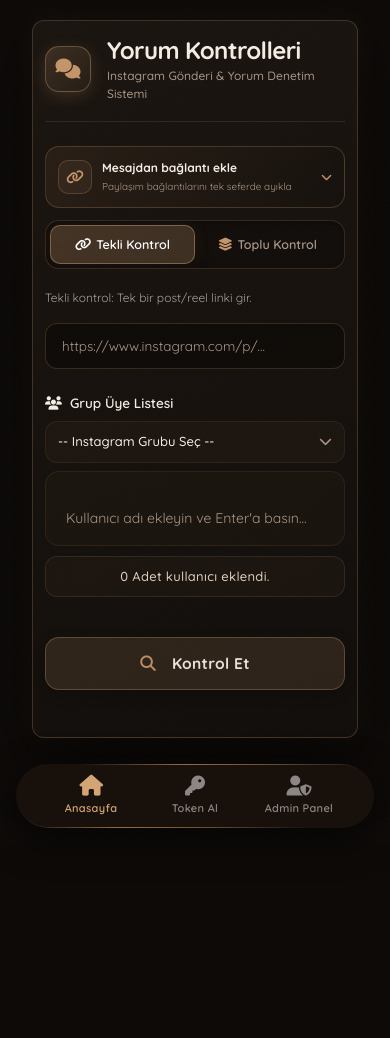
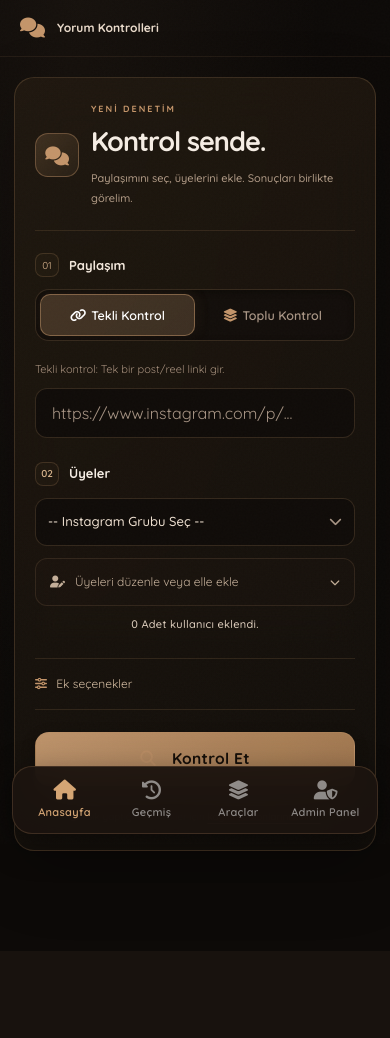
Before and after one commit to seghobs/kontrolv-new, a Flask app: page / in a window 390 px wide. After the commit the page ends 883 px from the top, so only its background shows below. Run offline with Flask 3, Linux system fonts and the light colour scheme; data that the repository does not hold is empty; some libraries are stand-ins or nearby versions.

Commit message:
Simplify audit homepage and unify responsive coffee theme

```diff
--- a/static/js/control_scope.js
+++ b/static/js/control_scope.js
@@ -2,7 +2,7 @@
     const form=document.getElementById('checkForm');if(!form)return;
     const section=document.createElement('details');section.className='control-utility control-extractor';
     section.innerHTML='<summary><span class="control-utility-icon"><i class="fas fa-link" aria-hidden="true"></i></span><span class="control-utility-copy"><strong>Mesajdan bağlantı ekle</strong><small>Paylaşım bağlantılarını tek seferde ayıkla</small></span><i class="fas fa-chevron-down control-utility-arrow" aria-hidden="true"></i></summary><div class="control-extractor-body"><label for="control-pasted-message">Bağlantıları içeren mesaj</label><textarea id="control-pasted-message" class="form-control" data-pasted-message placeholder="Bağlantıları içeren mesajı buraya yapıştırın"></textarea><button type="button" class="btn btn-secondary" data-extract>Bağlantıları forma aktar</button><p data-extract-status role="status"></p></div>';
-    form.prepend(section);
+    const utilities=document.getElementById('homeUtilities');if(utilities)utilities.append(section);else form.prepend(section);
     section.querySelector('[data-extract]').onclick=()=>{
         const text=section.querySelector('textarea').value;
         const matches=[...text.matchAll(/https?:\/\/(?:www\.)?instagram\.com\/(?:p|reels?|tv)\/([\w-]+)/g)];
@@ -12,7 +12,7 @@
         if(field&&urls.length){field.value=urls.join('\n');field.dispatchEvent(new Event('input',{bubbles:true}));}
         section.querySelector('[data-extract-status]').textContent=urls.length+' paylaşım ayıklandı. '+(matches.length-urls.length)+' tekrar kaldırıldı.';
     };
-    try{const last=localStorage.getItem('last-control');if(last&&/^[a-f0-9]{32}$/.test(last)){const link=document.createElement('a');link.href='/result/'+last;link.className='control-utility control-resume';link.innerHTML='<span class="control-utility-icon"><i class="fas fa-clock-rotate-left" aria-hidden="true"></i></span><span class="control-utility-copy"><strong>Son denetime geri dön</strong><small>Kaldığın raporu tekrar aç</small></span><i class="fas fa-arrow-right control-utility-arrow" aria-hidden="true"></i>';form.prepend(link);}}catch{}
+    try{const last=localStorage.getItem('last-control');if(last&&/^[a-f0-9]{32}$/.test(last)){const link=document.createElement('a');link.href='/result/'+last;link.className='control-utility control-resume';link.innerHTML='<span class="control-utility-icon"><i class="fas fa-clock-rotate-left" aria-hidden="true"></i></span><span class="control-utility-copy"><strong>Son denetime geri dön</strong><small>Kaldığın raporu tekrar aç</small></span><i class="fas fa-arrow-right control-utility-arrow" aria-hidden="true"></i>';const resume=document.getElementById('homeResume');if(resume)resume.append(link);else form.prepend(link);}}catch{}
     window.confirmControlScope=async form=>{
         const data=new FormData(form),links=[...new Set(String(data.get('post_link')||'').split(/\s+/).filter(Boolean))],members=[...new Set(String(data.get('grup_uye')||'').split(/\s+/).filter(Boolean))];
         const dialog=document.createElement('dialog');dialog.className='member-dialog control-scope-dialog';
--- a/templates/admin.html
+++ b/templates/admin.html
@@ -39,6 +39,7 @@
             return originalFetch(input, init);
         };
     </script>
+<link rel="stylesheet" href="{{ url_for('static', filename='css/theme_refresh.css') }}">
 </head>
 <body>
 
--- a/templates/admin_login.html
+++ b/templates/admin_login.html
@@ -40,6 +40,7 @@
             return originalFetch(input, init);
         };
     </script>
+<link rel="stylesheet" href="{{ url_for('static', filename='css/theme_refresh.css') }}">
 </head>
 <body>
     <div class="container">
--- a/templates/followup_base.html
+++ b/templates/followup_base.html
@@ -8,6 +8,7 @@
     <link rel="stylesheet" href="{{ url_for('static',filename='css/main.css') }}">
     <link rel="stylesheet" href="{{ url_for('static',filename='css/member_analysis.css') }}">
     <link rel="stylesheet" href="{{ url_for('static',filename='css/followup.css') }}">
+<link rel="stylesheet" href="{{ url_for('static', filename='css/theme_refresh.css') }}">
 </head>
 <body class="member-page followup-page">
 <main class="form-card followup-shell">
--- a/templates/form.html
+++ b/templates/form.html
@@ -2,7 +2,7 @@
 <html lang="tr">
 <head>
     <meta charset="UTF-8">
-    <meta name="viewport" content="width=device-width, initial-scale=1.0, maximum-scale=1.0, user-scalable=no">
+    <meta name="viewport" content="width=device-width, initial-scale=1.0">
     <!-- Cache Devre Disi: Chrome, Safari, Firefox hicbir sayfayi hatirlamamali -->
     <meta http-equiv="Cache-Control" content="no-store, no-cache, must-revalidate, proxy-revalidate, max-age=0">
     <meta http-equiv="Pragma" content="no-cache">
@@ -44,27 +44,31 @@
             return originalFetch(input, init);
         };
     </script>
+<link rel="stylesheet" href="{{ url_for('static', filename='css/theme_refresh.css') }}">
 </head>
-<body {% if token_error_message %}data-token-error-message="{{ token_error_message|e }}"{% endif %}>
+<body class="home-page" {% if token_error_message %}data-token-error-message="{{ token_error_message|e }}"{% endif %}>
 
-    <div class="container">
+    <header class="home-topbar"><a class="home-brand" href="/" aria-label="Ana sayfa"><i class="fas fa-comments" aria-hidden="true"></i><span>Yorum Kontrolleri</span></a><nav aria-label="Ana menü"><a href="/history"><i class="fas fa-clock-rotate-left" aria-hidden="true"></i><span>Geçmiş</span></a><a href="/tools"><i class="fas fa-layer-group" aria-hidden="true"></i><span>Araçlar & şablonlar</span></a><a href="/admin"><i class="fas fa-sliders" aria-hidden="true"></i><span>Yönetim</span></a></nav></header>
+    <div class="container home-container">
         <div class="row justify-content-center">
-            <div class="col-12 col-md-10 col-lg-8 col-xl-6">
+            <div class="col-12 home-column">
                 <div class="form-card">
                     <div class="form-header-wrap">
                         <div class="form-header-badge">
                             <i class="fas fa-comments"></i>
                         </div>
                         <div class="form-header-text">
-                            <h2>Yorum Kontrolleri</h2>
-                            <span class="form-header-sub">Instagram Gönderi & Yorum Denetim Sistemi</span>
+                            <span class="home-eyebrow">YENİ DENETİM</span><h2>Kontrol sende.</h2>
+                            <span class="form-header-sub">Paylaşımını seç, üyelerini ekle. Sonuçları birlikte görelim.</span>
                         </div>
                     </div>
+                    <div id="homeResume"></div>
                     <form id="checkForm" method="post" action="/">
                         <input type="hidden" name="csrf_token" value="{{ csrf_token() }}">
                         <input type="hidden" name="thread_id" id="thread_id_input">
                         <div class="mb-3">
 
+                            <div class="home-step"><span>01</span><label for="post_link_single">Paylaşım</label></div>
                             <div class="mode-toggle-group">
                                 <div class="mode-toggle-glider" id="modeGlider"></div>
                                 <button type="button" id="modeSingle" class="mode-toggle-btn active" onclick="setCheckMode('single')">
@@ -74,39 +78,6 @@
                                     <i class="fas fa-layer-group"></i><span>Toplu Kontrol</span>
                                 </button>
                             </div>
-                            <label id="sharersFilterWrapper" class="modern-checkbox-wrapper mb-3" for="onlySharersCheck" style="display: none;">
-                                <div class="checkbox-content">
-                                    <div class="icon-box">
-                                         <i class="fas fa-filter"></i>
-                                    </div>
-                                    <div class="text-content">
-                                        <span class="title">Sadece Atanları Getir</span>
-                                        <span class="desc">Gruptaki herkes yerine paylaşım yapanları listeler</span>
-                                    </div>
-                                </div>
-                                <label class="toggle-switch">
-                                    <input type="checkbox" id="onlySharersCheck" onchange="handleSharersCheckbox()">
-                                    <span class="slider"></span>
-                                </label>
-                            </label>
-
-                            <!-- Yeni Filtre: Beğenisi 90 ve altı olanlar -->
-                            <label id="lowLikesFilterWrapper" class="modern-checkbox-wrapper mb-3" for="lowLikesCheck" style="display: none;">
-                                <div class="checkbox-content">
-                                    <div class="icon-box coffee-icon-box" style="background: rgba(139, 109, 78, 0.15); color: #8b6d4e;">
-                                         <i class="fas fa-heart-broken"></i>
-                                    </div>
-                                    <div class="text-content">
-                                        <span class="title">Beğenisi 90 ve Altı Olanlar</span>
-                                        <span class="desc">90 ve altı beğeni alan paylaşımları anında seçer (Üye listesini değiştirmez)</span>
-                                    </div>
-                                </div>
-                                <label class="toggle-switch">
-                                    <input type="checkbox" id="lowLikesCheck" name="check_likes" value="on" onchange="handleLowLikesCheckbox()">
-                                    <span class="slider coffee-slider"></span>
-                                </label>
-                            </label>
-
                             <div id="modeHint" class="mode-hint">
                                 Tekli kontrol: Tek bir post/reel linki gir.
                             </div>
@@ -132,7 +103,7 @@
                         </div>
                         <div class="mb-3">
                             <label for="grup_uye" class="form-label d-flex align-items-center">
-                                <div><i class="fas fa-users me-2"></i>Grup Üye Listesi</div>
+                                <div class="home-step"><span>02</span><span class="home-step-label">Üyeler</span></div>
                                 <span id="selectedGroupBadge" class="badge ms-auto" style="background: rgba(196, 149, 106, 0.15); border: 1px solid rgba(196, 149, 106, 0.4); color: var(--accent-caramel); font-weight: 600; letter-spacing: 0.5px; display: none; padding: 6px 10px;"></span>
                             </label>
                             <div class="mb-2">
@@ -242,6 +213,7 @@
                             </div>
 
 
+                            <details class="home-member-editor"><summary><i class="fas fa-user-pen" aria-hidden="true"></i> Üyeleri düzenle veya elle ekle <i class="fas fa-chevron-down" aria-hidden="true"></i></summary>
                             <div class="tag-input-wrapper">
                                 <div id="tagSearchWrapper" style="display: none; border-bottom: 1px solid rgba(255,255,255,0.1); margin-bottom: 10px;">
                                     <input type="text" id="tagSearchInput" class="tag-search-input" placeholder="Listede ara..." oninput="filterUserTags(this.value)">
@@ -252,6 +224,7 @@
                                 <input type="text" id="tagAddInput" class="tag-add-input" placeholder="Kullanıcı adı ekleyin ve Enter'a basın...">
                             </div>
 
+                            </details>
                             <textarea id="grup_uye" name="grup_uye" class="d-none" required></textarea>
                             <span id="user_count" class="mb-3">0 Adet kullanıcı eklendi.</span>
                         </div>
@@ -284,21 +257,47 @@
         </div>
     </div>
 
+                        <details class="home-options" id="homeOptions"><summary><span><i class="fas fa-sliders" aria-hidden="true"></i> Ek seçenekler</span><span class="home-options-hint">Filtreler ve bağlantı araçları <i class="fas fa-chevron-down" aria-hidden="true"></i></span></summary><div class="home-options-body">                            <label id="sharersFilterWrapper" class="modern-checkbox-wrapper mb-3" for="onlySharersCheck" style="display: none;">
+                                <div class="checkbox-content">
+                                    <div class="icon-box">
+                                         <i class="fas fa-filter"></i>
+                                    </div>
+                                    <div class="text-content">
+                                        <span class="title">Sadece Atanları Getir</span>
+                                        <span class="desc">Gruptaki herkes yerine paylaşım yapanları listeler</span>
+                                    </div>
+                                </div>
+                                <label class="toggle-switch">
+                                    <input type="checkbox" id="onlySharersCheck" onchange="handleSharersCheckbox()">
+                                    <span class="slider"></span>
+                                </label>
+                            </label>
+
+                            <!-- Yeni Filtre: Beğenisi 90 ve altı olanlar -->
+                            <label id="lowLikesFilterWrapper" class="modern-checkbox-wrapper mb-3" for="lowLikesCheck" style="display: none;">
+                                <div class="checkbox-content">
+                                    <div class="icon-box coffee-icon-box" style="background: rgba(139, 109, 78, 0.15); color: #8b6d4e;">
+                                         <i class="fas fa-heart-broken"></i>
+                                    </div>
+                                    <div class="text-content">
+                                        <span class="title">Beğenisi 90 ve Altı Olanlar</span>
+                                        <span class="desc">90 ve altı beğeni alan paylaşımları anında seçer (Üye listesini değiştirmez)</span>
+                                    </div>
+                                </div>
+                                <label class="toggle-switch">
+                                    <input type="checkbox" id="lowLikesCheck" name="check_likes" value="on" onchange="handleLowLikesCheckbox()">
+                                    <span class="slider coffee-slider"></span>
+                                </label>
+                            </label>
+
+<div id="homeUtilities"></div></div></details>
                         <button type="submit" id="submitCheckBtn" class="btn btn-primary w-100 mb-3 mt-4">
                             <i class="fas fa-search me-2"></i>Kontrol Et
                         </button>
                     <p id="loading-message" role="status" aria-live="polite" class="text-center small"></p>
                     </form>
 
-                    <div class="d-none d-lg-flex gap-2">
-                        <button type="button" onclick="location.href='token_al'" class="btn btn-secondary flex-grow-1">
-                            <i class="fas fa-key me-2" style="color: var(--accent-caramel);"></i>Token Al
-                        </button>
-                        <a href="{{ url_for('history.index') }}" class="btn btn-admin"><i class="fas fa-clock-rotate-left me-2" aria-hidden="true" style="color: var(--accent-caramel);"></i>Denetim Geçmişi</a>
-                        <button type="button" onclick="location.href='admin'" class="btn btn-admin flex-grow-1">
-                            <i class="fas fa-lock me-2" style="color: var(--accent-caramel);"></i>Admin Panel
-                        </button>
-                    </div>
+                    <p class="home-footnote"><i class="fas fa-layer-group" aria-hidden="true"></i> Sık yaptığın kontroller için <a href="/tools#presets">kayıtlı şablonlarını kullan</a>.</p>
                 </div>
             </div>
         </div>
@@ -310,10 +309,8 @@
             <i class="fas fa-home"></i>
             <span>Anasayfa</span>
         </a>
-        <a href="/token_al" class="nav-item">
-            <i class="fas fa-key"></i>
-            <span>Token Al</span>
-        </a>
+        <a href="/history" class="nav-item"><i class="fas fa-clock-rotate-left"></i><span>Geçmiş</span></a>
+        <a href="/tools" class="nav-item"><i class="fas fa-layer-group"></i><span>Araçlar</span></a>
         <a href="/admin" class="nav-item">
             <i class="fas fa-user-shield"></i>
             <span>Admin Panel</span>
--- a/templates/history.html
+++ b/templates/history.html
@@ -9,6 +9,7 @@
     <link rel="stylesheet" href="https://cdnjs.cloudflare.com/ajax/libs/font-awesome/6.4.0/css/all.min.css">
     <link rel="stylesheet" href="{{ url_for('static', filename='css/history.css') }}">
 
+<link rel="stylesheet" href="{{ url_for('static', filename='css/theme_refresh.css') }}">
 </head>
 <body class="history-page">
 <main class="container">
--- a/templates/result.html
+++ b/templates/result.html
@@ -2,7 +2,7 @@
 <html lang="tr">
 <head>
     <meta charset="UTF-8">
-    <meta name="viewport" content="width=device-width, initial-scale=1.0, maximum-scale=1.0, user-scalable=no">
+    <meta name="viewport" content="width=device-width, initial-scale=1.0">
     <!-- Cache Devre Disi: Chrome, Safari, Firefox hicbir sayfayi hatirlamamali -->
     <meta http-equiv="Cache-Control" content="no-store, no-cache, must-revalidate, proxy-revalidate, max-age=0">
     <meta http-equiv="Pragma" content="no-cache">
@@ -45,7 +45,8 @@
             return originalFetch(input, init);
         };
     </script>
-    </head>
+    <link rel="stylesheet" href="{{ url_for('static', filename='css/theme_refresh.css') }}">
+</head>
 <body class="report-page" {% if rate_limited %}data-rate-limited="true"{% endif %}>
 
 
--- a/templates/token.html
+++ b/templates/token.html
@@ -43,6 +43,7 @@
             return originalFetch(input, init);
         };
     </script>
+<link rel="stylesheet" href="{{ url_for('static', filename='css/theme_refresh.css') }}">
 </head>
 <body>
     <div class="container">
--- a/templates/tools.html
+++ b/templates/tools.html
@@ -2,7 +2,8 @@
 <html lang="tr"><head><meta charset="utf-8"><meta name="viewport" content="width=device-width, initial-scale=1"><title>Denetim Araçları</title>
 <link href="https://fonts.googleapis.com/css2?family=Quicksand:wght@400;500;600;700&display=swap" rel="stylesheet">
 <link rel="stylesheet" href="{{ url_for('static',filename='css/admin.css') }}"><link rel="stylesheet" href="{{ url_for('static',filename='css/history.css') }}">
-<link rel="stylesheet" href="https://cdnjs.cloudflare.com/ajax/libs/font-awesome/6.4.0/css/all.min.css"><link rel="stylesheet" href="{{ url_for('static',filename='css/tools.css') }}"><link rel="stylesheet" href="{{ url_for('static',filename='css/tools_page.css') }}"><link rel="stylesheet" href="{{ url_for('static',filename='css/preset_reports.css') }}"></head>
+<link rel="stylesheet" href="https://cdnjs.cloudflare.com/ajax/libs/font-awesome/6.4.0/css/all.min.css"><link rel="stylesheet" href="{{ url_for('static',filename='css/tools.css') }}"><link rel="stylesheet" href="{{ url_for('static',filename='css/tools_page.css') }}"><link rel="stylesheet" href="{{ url_for('static',filename='css/preset_reports.css') }}"><link rel="stylesheet" href="{{ url_for('static', filename='css/theme_refresh.css') }}">
+</head>
 <body class="history-page tools-page"><main class="container">
 <header class="header tools-hero"><div class="header-brand"><div class="header-icon-badge"><i class="fas fa-sliders" aria-hidden="true"></i></div><div class="header-titles"><span class="tools-eyebrow">KONTROL MERKEZİ</span><h1>Denetim Araçları</h1><span class="header-subtitle">Rutinleri sadeleştir. Gruplarını takip et.</span></div></div><nav class="header-navigation"><a class="logout-btn" href="{{ url_for('main.index') }}"><i class="fas fa-house" aria-hidden="true"></i> Ana Sayfa</a><a class="logout-btn" href="{{ url_for('admin.panel') }}"><i class="fas fa-shield-halved" aria-hidden="true"></i> Admin Panel</a></nav></header>
 <nav class="tools-overview" aria-label="Bölümlere git">
```
Also changed, not shown: reports/TEMA-MOBIL-TESTLERI.md (added, +20 -0 lines), tests/browser/interactions.py (+1 -0 lines), tests/browser/theme_refresh.py (added, +22 -0 lines), static/css/theme_refresh.css (added).
